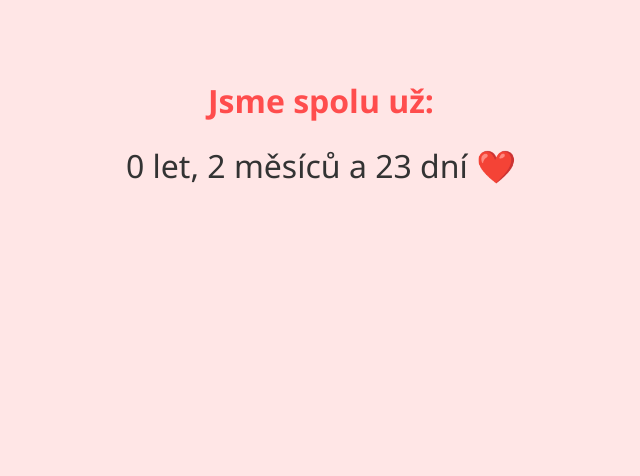
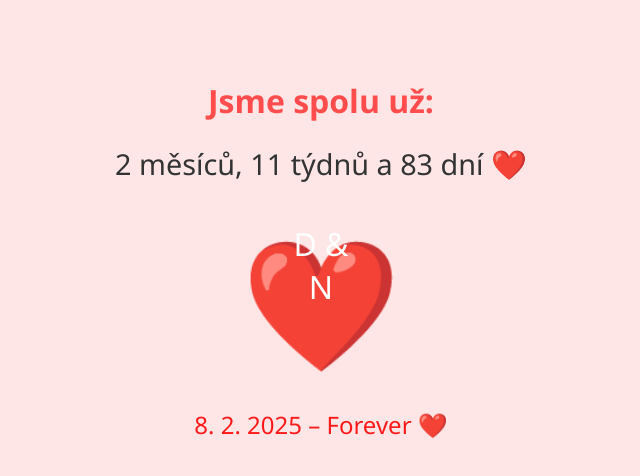
Before and after one commit to rezden08/moje-laska, a plain HTML site: page index.html in a window 1280 px wide. Shown: the whole page, without its empty margins (319-959 px from the left). Drawn offline with Linux system fonts and the light colour scheme.

Commit message:
Add files via upload

```diff
--- a/index.html
+++ b/index.html
@@ -3,7 +3,7 @@
 <html lang="cs">
 <head>
   <meta charset="UTF-8">
-  <title>Jak dlouho tě miluji 💕❤️</title>
+  <title>Jak dlouho jsme spolu ❤️</title>
   <style>
     body {
       font-family: 'Segoe UI', sans-serif;
@@ -16,8 +16,31 @@
       color: #ff4d4d;
     }
     #time {
+      font-size: 1.8em;
+      margin-top: 20px;
+    }
+    .heart {
+      font-size: 8em;
+      color: #ff4d4d;
+      margin: 30px 0 10px;
+      position: relative;
+    }
+    .initials {
       font-size: 2em;
-      margin-top: 20px;
+      color: white;
+      position: absolute;
+      top: 38%;
+      left: 50%;
+      transform: translate(-50%, -50%);
+    }
+    .date-message {
+      font-size: 1.5em;
+      color: #ff1a1a;
+      margin-top: 10px;
+    }
+    .heart-wrapper {
+      position: relative;
+      display: inline-block;
     }
   </style>
 </head>
@@ -25,21 +48,27 @@
   <h1>Jsme spolu už:</h1>
   <div id="time"></div>
 
+  <div class="heart-wrapper">
+    <div class="heart">❤️</div>
+    <div class="initials">D & N</div>
+  </div>
+
+  <div class="date-message">8. 2. 2025 – Forever ❤️</div>
+
   <script>
-    // Nastav datum, kdy jste spolu začali:
-    const startDate = new Date("2025-02-08"); // Změň na vaše datum
+    // Datum kdy jste se potkali
+    const startDate = new Date("2025-02-08T00:00:00");
 
     function updateTimeTogether() {
       const now = new Date();
       const diff = now - startDate;
 
-      const days = Math.floor(diff / (1000 * 60 * 60 * 24));
-      const years = Math.floor(days / 365);
-      const months = Math.floor((days % 365) / 30);
-      const remainingDays = days - years * 365 - months * 30;
+      const totalDays = Math.floor(diff / (1000 * 60 * 60 * 24));
+      const totalWeeks = Math.floor(totalDays / 7);
+      const months = Math.floor(totalDays / 30.4375); // průměrný počet dní v měsíci
 
       document.getElementById("time").innerText =
-        `${years} let, ${months} měsíců a ${remainingDays} dní ❤️`;
+        `${months} měsíců, ${totalWeeks} týdnů a ${totalDays} dní ❤️`;
     }
 
     updateTimeTogether();
```
